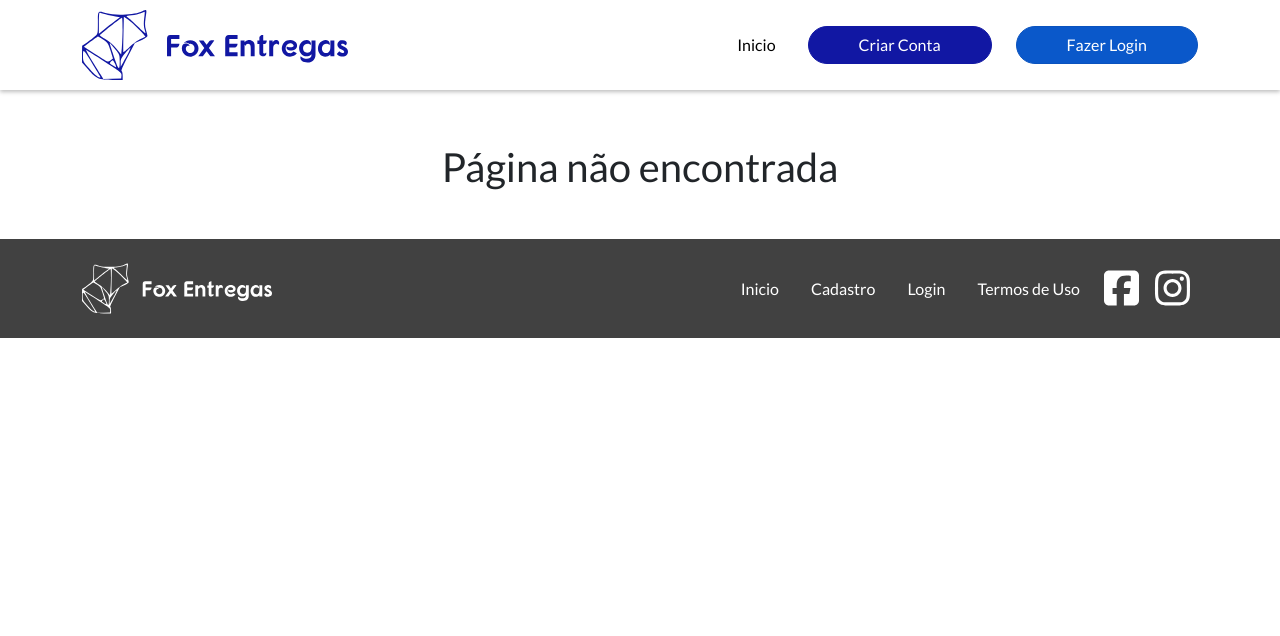
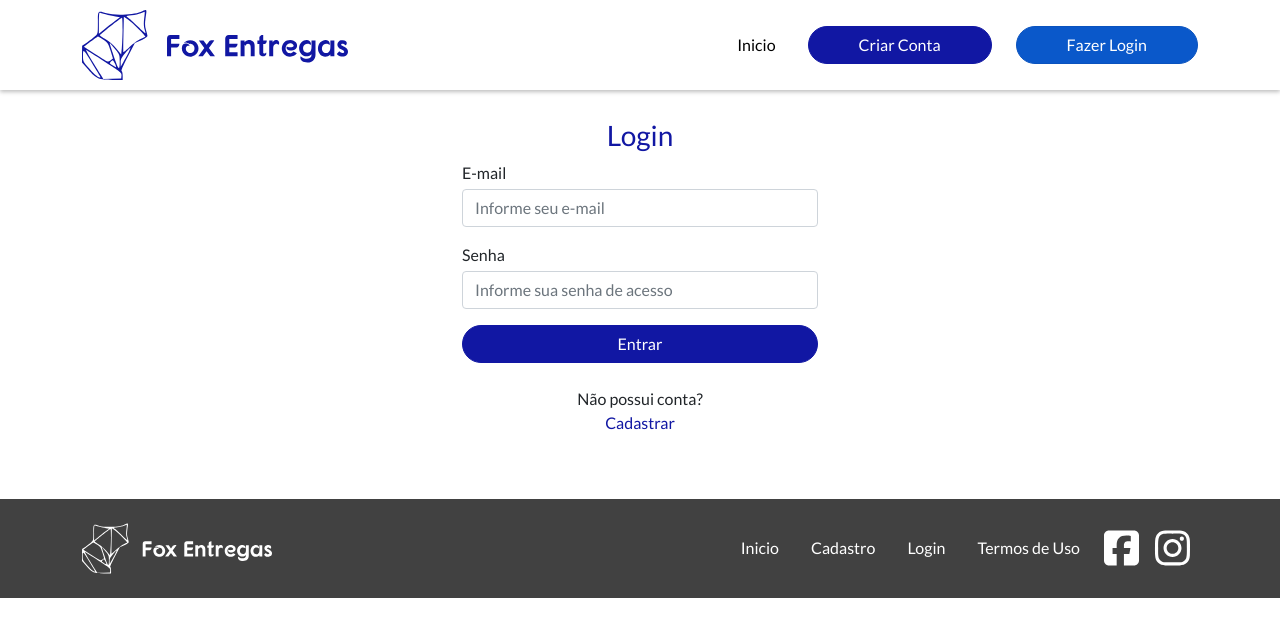
Before and after one commit to mauroroc/fox-entregas-web, a React (Create React App) app: page /login in a window 1280 px wide. Shown: the top 636 px of the page. Built offline with nearby package versions, Linux system fonts and the light colour scheme; no server answers.

Commit message:
Login finalizado

```diff
--- a/src/routes.tsx
+++ b/src/routes.tsx
@@ -4,6 +4,7 @@ import {
 } from "react-router-dom";
 import PublicOnlyRoute from "./components/PublicOnlyRoute";
 import HomeView from "./views/Home";
+import LoginView from "./views/Login";
 import { NotFoundView } from "./views/NotFound";
 import { RegisterView } from "./views/Register";
 
@@ -16,6 +17,11 @@ export default function Routes() {
           <RegisterView />
         </PublicOnlyRoute>
         } />
+        <Route path="/login" element={
+        <PublicOnlyRoute>
+          <LoginView />
+        </PublicOnlyRoute>
+        } />
       <Route path="*" element={<NotFoundView />} />
     </RoutesDOM>
   )
--- /dev/null
+++ b/src/services/loginUser.ts
@@ -0,0 +1,14 @@
+import { signInWithEmailAndPassword } from "firebase/auth";
+import { User } from "../entities/User";
+import { auth } from "./firebase";
+import { getUser } from "./getUser";
+
+export type CredentialsInput = {
+  email: string
+  password: string
+}
+
+export const loginUser = async({email, password}: CredentialsInput): Promise<User> => {
+  const { user } = await signInWithEmailAndPassword(auth, email, password)
+  return getUser(user.uid)
+}
--- /dev/null
+++ b/src/utils/getFieldProps.ts
@@ -0,0 +1,8 @@
+export const getFieldProps = <T>(formik: any, fieldName: keyof T, label: string, placeholder: string) => ({
+  ...formik.getFieldProps(fieldName),
+  controlId: `input-${fieldName}`,
+  label,
+  placeholder,
+  isInvalid: formik.touched[fieldName] &&!!formik.errors[fieldName],
+  error: formik.errors[fieldName]
+})
--- /dev/null
+++ b/src/views/Login/index.tsx
@@ -0,0 +1,67 @@
+import { useFormik } from "formik";
+import { Col, Container, Form, Row } from "react-bootstrap";
+import { Link } from "react-router-dom";
+import Button from "../../components/Button";
+import FormField from "../../components/FormField";
+import Layout from "../../components/Layout";
+import PageTitle from "../../components/PageTitle";
+import { getFieldProps } from "../../utils/getFieldProps";
+import * as yup from 'yup'
+import { CredentialsInput, loginUser } from "../../services/loginUser";
+import { FirebaseError } from "firebase/app";
+import { AuthErrorCodes } from "firebase/auth";
+import { toast } from "react-toastify";
+
+type FormValues = CredentialsInput
+
+export default function LoginView() {
+  const formik = useFormik<FormValues>({
+    initialValues: {
+      email: '',
+      password: ''
+    },
+    validationSchema: yup.object().shape({
+      email: yup.string().required('Informe seu e-mail').email('Informe um e-mail válido'),
+      password: yup.string().required('Informe a senha')
+    }),
+    onSubmit: async (values) => {
+      try {
+        await loginUser(values)
+      } catch (error) {
+        const errorMsg =
+          error instanceof FirebaseError &&
+          (error.code === AuthErrorCodes.INVALID_PASSWORD ||
+           error.code === AuthErrorCodes.USER_DELETED)
+          ? 'Login ou senha inválido'
+          : 'Falha ao fazer login. Tente novamente.'
+        toast.error(errorMsg)
+      }
+    }
+  })
+  return (
+    <Layout>
+      <Container>
+        <Row className="justify-content-center">
+          <Col lg={4}>
+            <PageTitle>Login</PageTitle>
+            <Form onSubmit={formik.handleSubmit}>
+            <FormField
+                {... getFieldProps<FormValues>(formik, 'email', 'E-mail', 'Informe seu e-mail')}
+              />
+              <FormField
+                {... getFieldProps<FormValues>(formik, 'password', 'Senha', 'Informe sua senha de acesso')}
+                type="password"
+              />
+              <div className="d-grid mb-4">
+                <Button type="submit" loading={formik.isValidating || formik.isSubmitting} disabled={formik.isValidating || formik.isSubmitting}>
+                  Entrar
+                </Button>
+            </div>
+            </Form>
+            <p className="text-center">Não possui conta? <Link to="/cadastro" className="d-block">Cadastrar</Link></p>
+          </Col>
+        </Row>
+      </Container>
+    </Layout>
+  )
+}
--- a/src/views/Register/index.tsx
+++ b/src/views/Register/index.tsx
@@ -12,6 +12,7 @@ import { AuthErrorCodes } from "firebase/auth";
 import { toast } from "react-toastify";
 import { updateUser } from "../../store/slices/userSlices";
 import { useDispatch } from "react-redux";
+import { getFieldProps } from "../../utils/getFieldProps";
 
 type FormValues = {
   name: string
@@ -60,14 +61,7 @@ export function RegisterView() {
       }
     }
   })
-  const getFieldProps = (fieldName: keyof FormValues, label: string, placeholder: string) => ({
-    ...formik.getFieldProps(fieldName),
-    controlId: `input-${fieldName}`,
-    label,
-    placeholder,
-    isInvalid: formik.touched[fieldName] &&!!formik.errors[fieldName],
-    error: formik.errors[fieldName]
-  })
+
   return (
     <Layout>
       <Container>
@@ -76,13 +70,13 @@ export function RegisterView() {
             <PageTitle>Nova Conta</PageTitle>
             <Form onSubmit={formik.handleSubmit}>
               <FormField
-                {... getFieldProps('name', 'Nome', 'Informe seu nome')}
+                {... getFieldProps<FormValues>(formik, 'name', 'Nome', 'Informe seu nome')}
               />
               <FormField
-                {... getFieldProps('email', 'E-mail', 'Informe seu e-mail')}
+                {... getFieldProps<FormValues>(formik, 'email', 'E-mail', 'Informe seu e-mail')}
               />
               <FormField
-                {... getFieldProps('phone', 'Telefone', 'Informe seu telefone')}
+                {... getFieldProps<FormValues>(formik, 'phone', 'Telefone', 'Informe seu telefone')}
                 mask={[
                   { mask: '(00) 0000-0000' },
                   { mask: '(00) 00000-0000' }
@@ -90,7 +84,7 @@ export function RegisterView() {
                 onAccept={(value)=> formik.setFieldValue('phone', value)}
               />
               <FormField
-                {... getFieldProps('password', 'Senha', 'Informe sua senha de acesso')}
+                {... getFieldProps<FormValues>(formik, 'password', 'Senha', 'Informe sua senha de acesso')}
                 type="password"
               />
               <Form.Group className="mb-3" controlId="input-agree">
```
